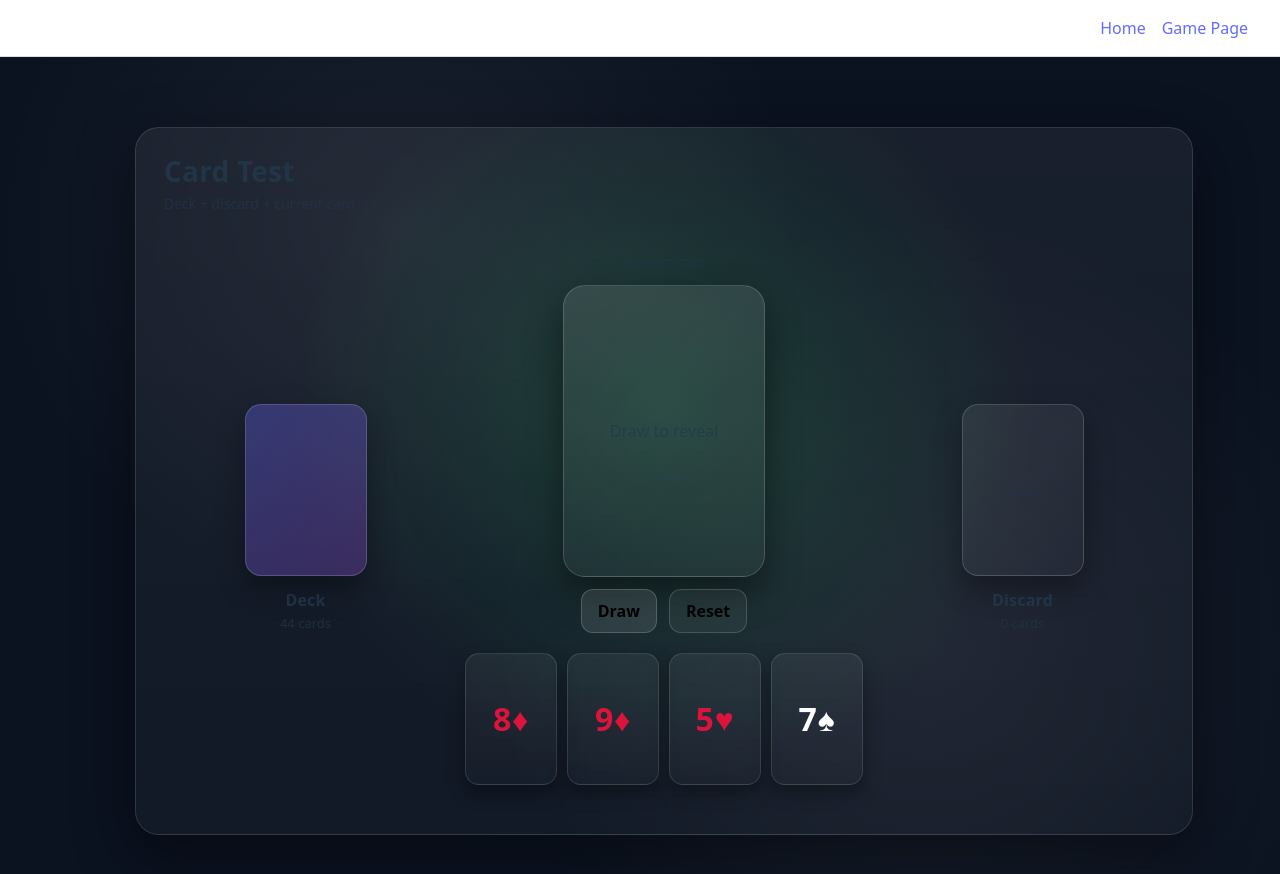
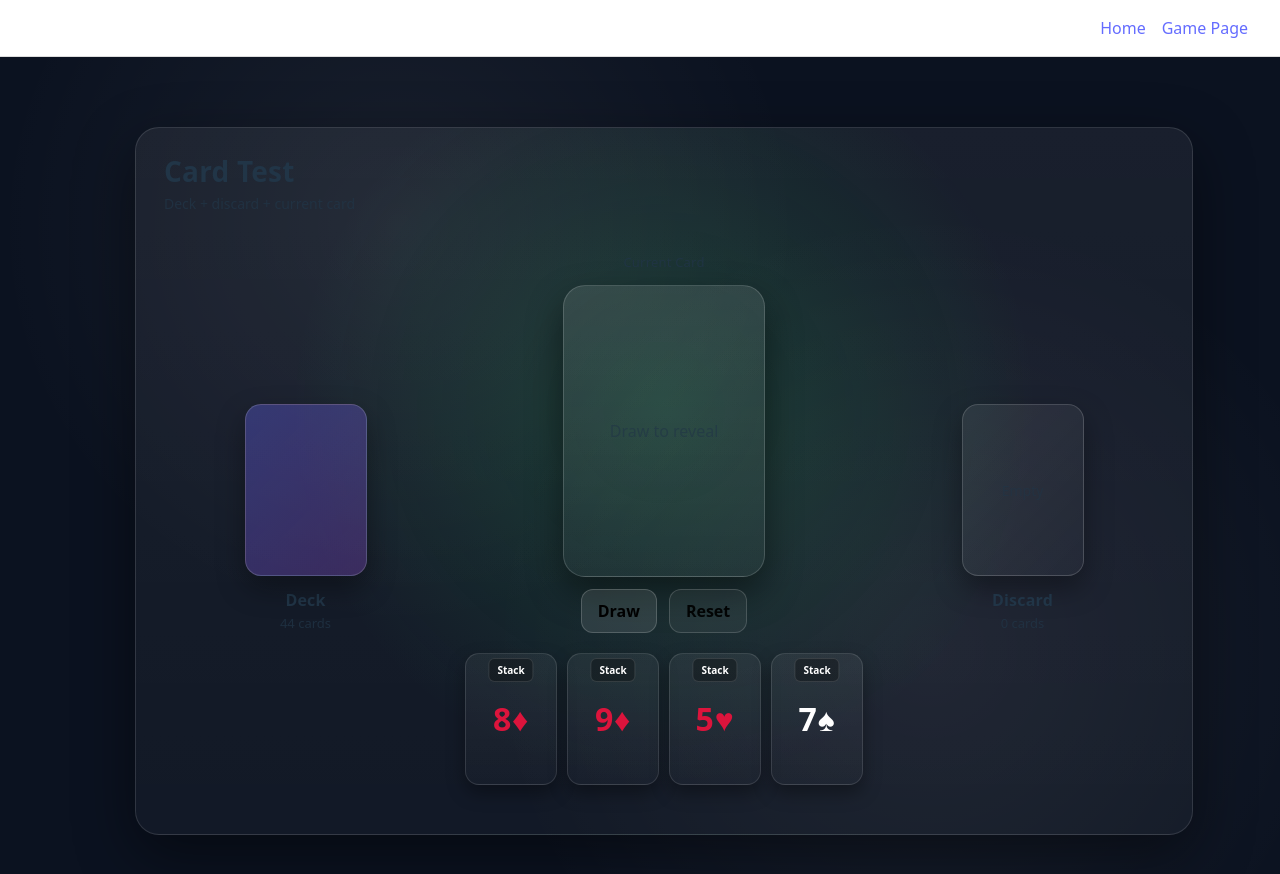
Before and after one commit to sheinhtuttunlwin/cactus-web-game, a React (Vite) app in the folder cactus-client/: page /game in a window 1280 px wide. Shown: the top 874 px of the page. Built offline with nearby package versions, Linux system fonts and the light colour scheme.

Commit message:
Added very simple stacking ability

```diff
--- a/cactus-client/src/pages/Game.jsx
+++ b/cactus-client/src/pages/Game.jsx
@@ -53,6 +53,25 @@ function Game () {
       // do not show the swapped-in card as the current card
       setCurrentCard(null);
       setPendingCard(null);
+    };
+
+    const handleStack = (index) => {
+      const lastDiscardedCard = discardPile.length > 0 ? discardPile[discardPile.length - 1] : null;
+      const handCard = hand[index];
+
+      if (!lastDiscardedCard) {
+        alert("No card to stack on (discard pile is empty)");
+        return;
+      }
+
+      if (handCard.rank === lastDiscardedCard.rank) {
+        // ranks match, discard the hand card
+        setHand((prev) => prev.filter((_, i) => i !== index));
+        setDiscardPile((prev) => [...prev, handCard]);
+      } else {
+        // ranks don't match
+        alert("does not match");
+      }
     };
 
     const handleResetDeck = () => {
@@ -143,6 +162,9 @@ function Game () {
                           {hand.map((card, idx) => (
                             <div key={card.id} style={styles.miniCardWrapper}>
                               <div style={styles.miniCard}>
+                                <button style={styles.stackButton} onClick={() => handleStack(idx)} title="Stack this card">
+                                  Stack
+                                </button>
                                 <div
                                   style={{
                                     ...styles.miniCardText,
@@ -391,9 +413,11 @@ const styles = {
     border: "1px solid rgba(255,255,255,0.12)",
     background: "linear-gradient(180deg, rgba(255,255,255,0.06), rgba(255,255,255,0.02))",
     display: "flex",
+    flexDirection: "column",
     alignItems: "center",
     justifyContent: "center",
     boxShadow: "0 8px 18px rgba(0,0,0,0.35)",
+    position: "relative",
   },
 
   miniCardText: {
@@ -409,6 +433,21 @@ const styles = {
     gap: 8,
   },
 
+  stackButton: {
+    position: "absolute",
+    top: 4,
+    left: "50%",
+    transform: "translateX(-50%)",
+    padding: "4px 8px",
+    fontSize: 10,
+    borderRadius: 6,
+    border: "1px solid rgba(255,255,255,0.12)",
+    background: "rgba(0,0,0,0.3)",
+    color: "white",
+    cursor: "pointer",
+    fontWeight: 700,
+  },
+
   swapSmall: {
     padding: "6px 10px",
     fontSize: 12,
```
